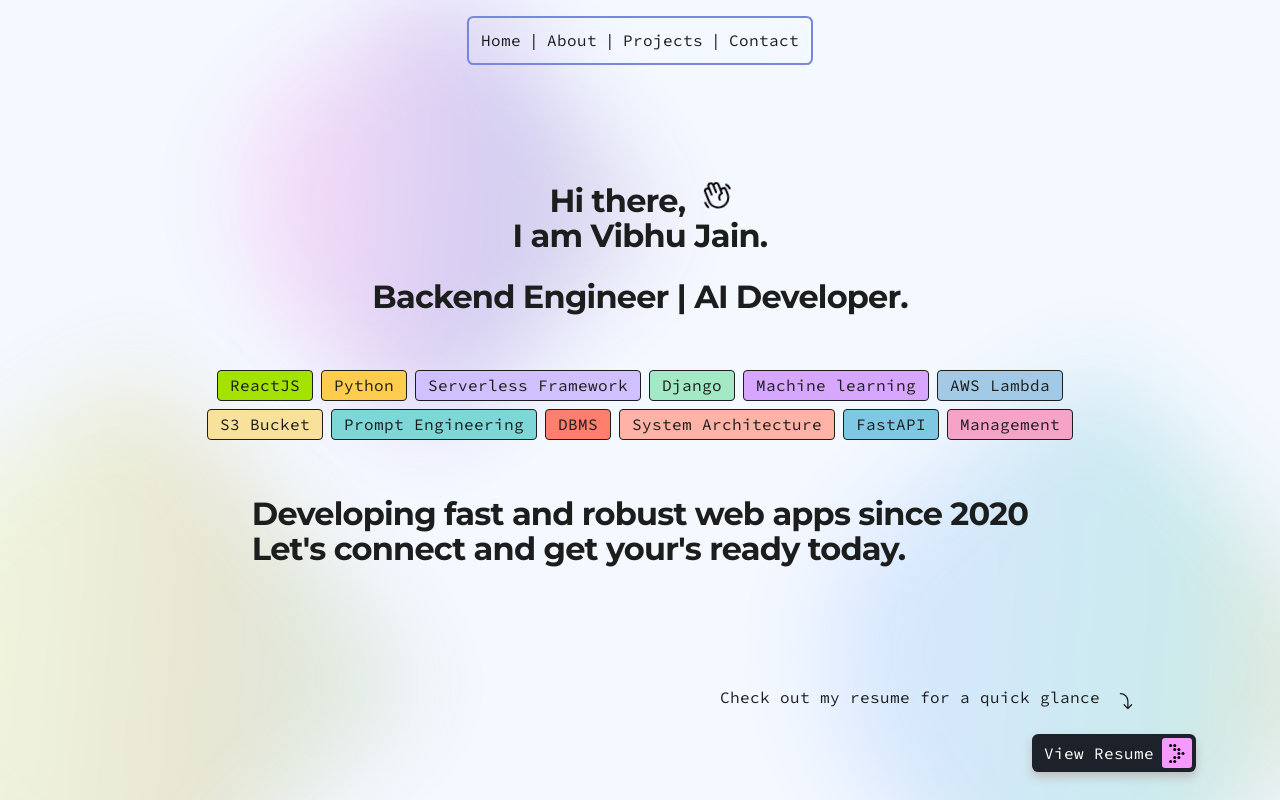
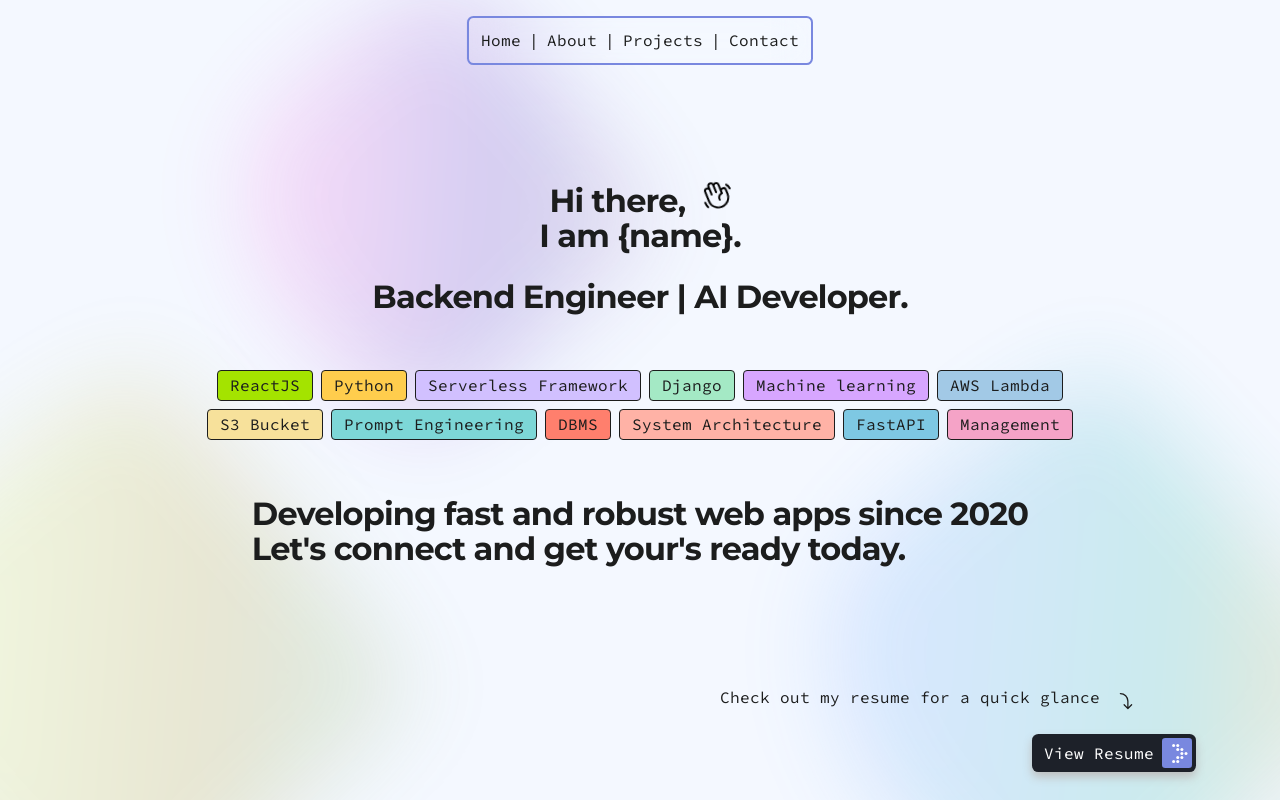
Before and after one commit to iam-sahil/vibhuportfolio, a plain HTML site: page index.html in a window 1280 px wide. Shown: the top 800 px of the page. Drawn offline with Linux system fonts and the light colour scheme.

Commit message:
added resume link and fixed styling for buttons

```diff
--- a/index.html
+++ b/index.html
@@ -3,7 +3,7 @@
 <head>
     <meta charset="UTF-8">
     <meta name="viewport" content="width=device-width, initial-scale=1.0">
-    <title>Vibhu Jain - Backend Engineer | AI Developer</title>
+    <title>{name} - Backend Engineer | AI Developer</title>
     <link rel="stylesheet" href="./style.css">
     <link rel="shortcut icon" href="./assets/favicon.ico" type="image/x-icon">
 </head>
@@ -30,7 +30,7 @@
 
     <div class="panel" id="home" data-color="white">
         <h1 class="title">Hi there, <span role="img" aria-label="hi emoji" class="wave title"><svg xmlns="http://www.w3.org/2000/svg" width="32" height="32" fill="#000000" viewBox="0 0 256 256"><path d="M220.17,100,202.86,70a28,28,0,0,0-38.24-10.25,27.69,27.69,0,0,0-9,8.34L138.2,38a28,28,0,0,0-48.48,0A28,28,0,0,0,48.15,74l1.59,2.76A27.67,27.67,0,0,0,38,80.41a28,28,0,0,0-10.24,38.25l40,69.32a87.47,87.47,0,0,0,53.43,41,88.56,88.56,0,0,0,22.92,3,88,88,0,0,0,76.06-132Zm-6.66,62.64A72,72,0,0,1,81.62,180l-40-69.32a12,12,0,0,1,20.78-12L81.63,132a8,8,0,1,0,13.85-8L62,66A12,12,0,1,1,82.78,54L114,108a8,8,0,1,0,13.85-8L103.57,58h0a12,12,0,1,1,20.78-12l33.42,57.9a48,48,0,0,0-5.54,60.6,8,8,0,0,0,13.24-9A32,32,0,0,1,172.78,112a8,8,0,0,0,2.13-10.4L168.23,90A12,12,0,1,1,189,78l17.31,30A71.56,71.56,0,0,1,213.51,162.62ZM184.25,31.71A8,8,0,0,1,194,26a59.62,59.62,0,0,1,36.53,28l.33.57a8,8,0,1,1-13.85,8l-.33-.57a43.67,43.67,0,0,0-26.8-20.5A8,8,0,0,1,184.25,31.71ZM80.89,237a8,8,0,0,1-11.23,1.33A119.56,119.56,0,0,1,40.06,204a8,8,0,0,1,13.86-8,103.67,103.67,0,0,0,25.64,29.72A8,8,0,0,1,80.89,237Z"></path></svg></span></h1>
-        <h1 class="title">I am Vibhu Jain.</h1>
+        <h1 class="title">I am {name}.</h1>
         <br>
         <h1 class="title">Backend Engineer | AI Developer.</h1>
         <br><br>
@@ -52,7 +52,7 @@
         </div>
         <br><br>
         <h1 class="title">Developing fast and robust web apps since 2020 <br> Let's connect and get your's ready today.</h1>
-        <a href="https://iam-sahil.github.io/" target="_blank" class="resume-text text">
+        <a href="./assets/resume.pdf" target="_blank" class="resume-text text">
             <p>Check out my resume for a quick glance<svg xmlns="http://www.w3.org/2000/svg" width="20" height="20" fill="#1c1d1d" viewBox="0 0 256 256"><path d="M205.66,181.66l-48,48a8,8,0,0,1-11.32,0l-48-48a8,8,0,0,1,11.32-11.32L144,204.69V128A88.1,88.1,0,0,0,56,40a8,8,0,0,1,0-16A104.11,104.11,0,0,1,160,128v76.69l34.34-34.35a8,8,0,0,1,11.32,11.32Z"></path></svg></p>
             <button class="Btn-Container">
                 <span class="text">View Resume</span>
@@ -64,16 +64,16 @@
                     fill="nones"
                     xmlns="http://www.w3.org/2000/svg"
                   >
-                    <circle cx="1.61321" cy="1.61321" r="1.5" fill="black"></circle>
-                    <circle cx="5.73583" cy="1.61321" r="1.5" fill="black"></circle>
-                    <circle cx="5.73583" cy="5.5566" r="1.5" fill="black"></circle>
-                    <circle cx="9.85851" cy="5.5566" r="1.5" fill="black"></circle>
-                    <circle cx="9.85851" cy="9.5" r="1.5" fill="black"></circle>
-                    <circle cx="13.9811" cy="9.5" r="1.5" fill="black"></circle>
-                    <circle cx="5.73583" cy="13.4434" r="1.5" fill="black"></circle>
-                    <circle cx="9.85851" cy="13.4434" r="1.5" fill="black"></circle>
-                    <circle cx="1.61321" cy="17.3868" r="1.5" fill="black"></circle>
-                    <circle cx="5.73583" cy="17.3868" r="1.5" fill="black"></circle>
+                    <circle cx="1.61321" cy="1.61321" r="1.5" fill="#fff"></circle>
+                    <circle cx="5.73583" cy="1.61321" r="1.5" fill="#fff"></circle>
+                    <circle cx="5.73583" cy="5.5566" r="1.5" fill="#fff"></circle>
+                    <circle cx="9.85851" cy="5.5566" r="1.5" fill="#fff"></circle>
+                    <circle cx="9.85851" cy="9.5" r="1.5" fill="#fff"></circle>
+                    <circle cx="13.9811" cy="9.5" r="1.5" fill="#fff"></circle>
+                    <circle cx="5.73583" cy="13.4434" r="1.5" fill="#fff"></circle>
+                    <circle cx="9.85851" cy="13.4434" r="1.5" fill="#fff"></circle>
+                    <circle cx="1.61321" cy="17.3868" r="1.5" fill="#fff"></circle>
+                    <circle cx="5.73583" cy="17.3868" r="1.5" fill="#fff"></circle>
                   </svg>
                 </span>
               </button>
--- a/style.css
+++ b/style.css
@@ -374,7 +374,7 @@ hr {
 .icon-Container {
   width: 30px;
   height: 30px;
-  background-color: #f59aff;
+  background-color: var(--accent);
   display: flex;
   align-items: center;
   justify-content: center;
@@ -389,6 +389,7 @@ hr {
   color: white;
 }
 .icon-Container svg {
+  margin-left: 5px;
   transition-duration: 1.5s;
 }
 .Btn-Container:hover .icon-Container svg {
```
Also changed, not shown: 1 other file.
